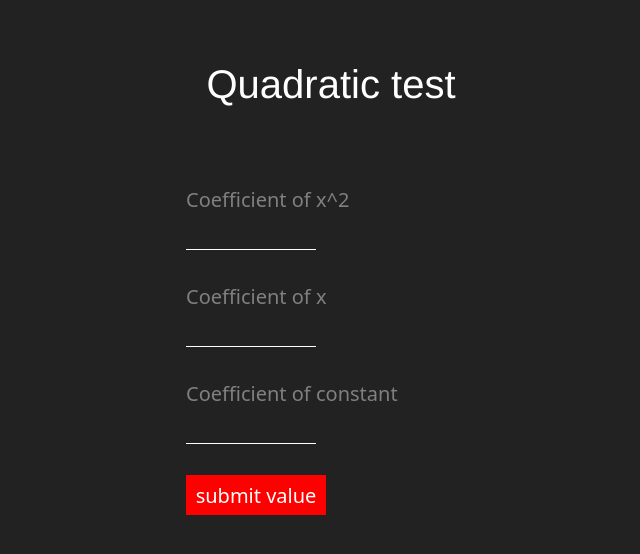
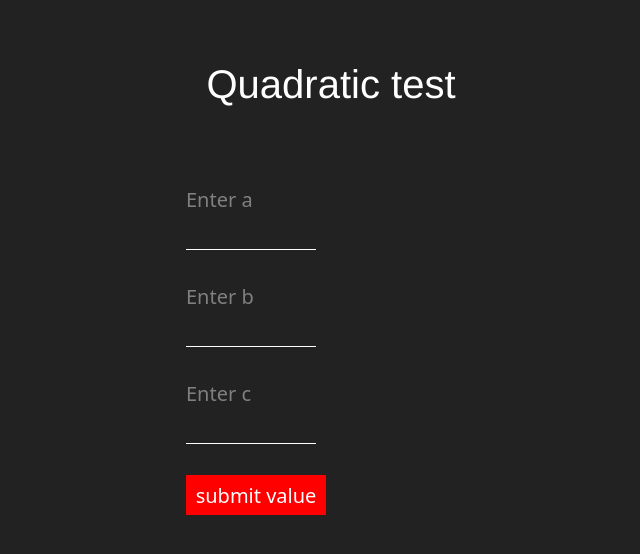
Before and after one commit to Egg-Fish/codekyde-test-repo, a Flask app: page / in a window 1280 px wide. Shown: the top 554 px of the page, without its empty margins (309-949 px from the left). Run offline with Flask 2, Linux system fonts and the light colour scheme; some libraries are stand-ins or nearby versions.

Commit message:
misc: aesthetic

```diff
--- a/templates/index.html
+++ b/templates/index.html
@@ -14,12 +14,15 @@
 
     <div class="sign-up">
       <form id="form" method="post" action="/">
-      <label for="test">Coefficient of x^2</label><br>
+      <label for="test">Enter a</label><br>
       <input type="number" id="test" name="a" size="3"><br><br>
-      <label for="value1">Coefficient of x</label><br>
+
+      <label for="value1">Enter b</label><br>
       <input type="number" id="value1" name="b" size="3"><br><br>
-      <label for="value2">Coefficient of constant</label><br>
+
+      <label for="value2">Enter c</label><br>
       <input type="number" id="value2" name="c" size="3"><br><br>
+
       <div class="sign-up-2">
         <input id="hello" type="submit" value="submit value">
       </div>
```
